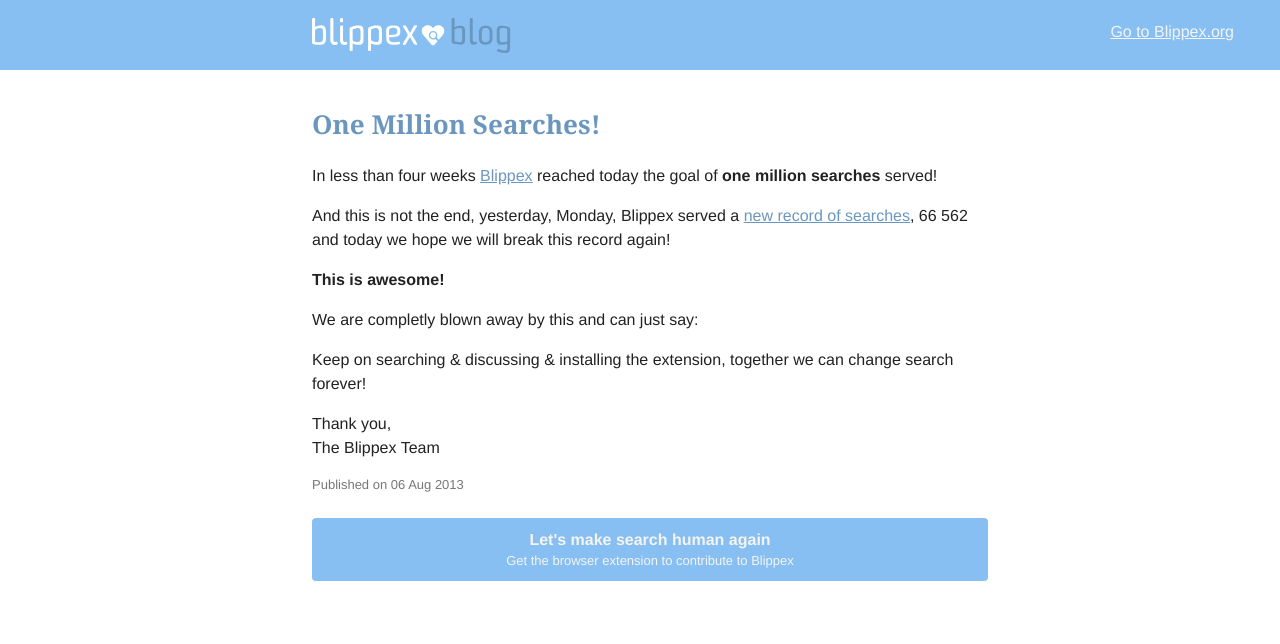
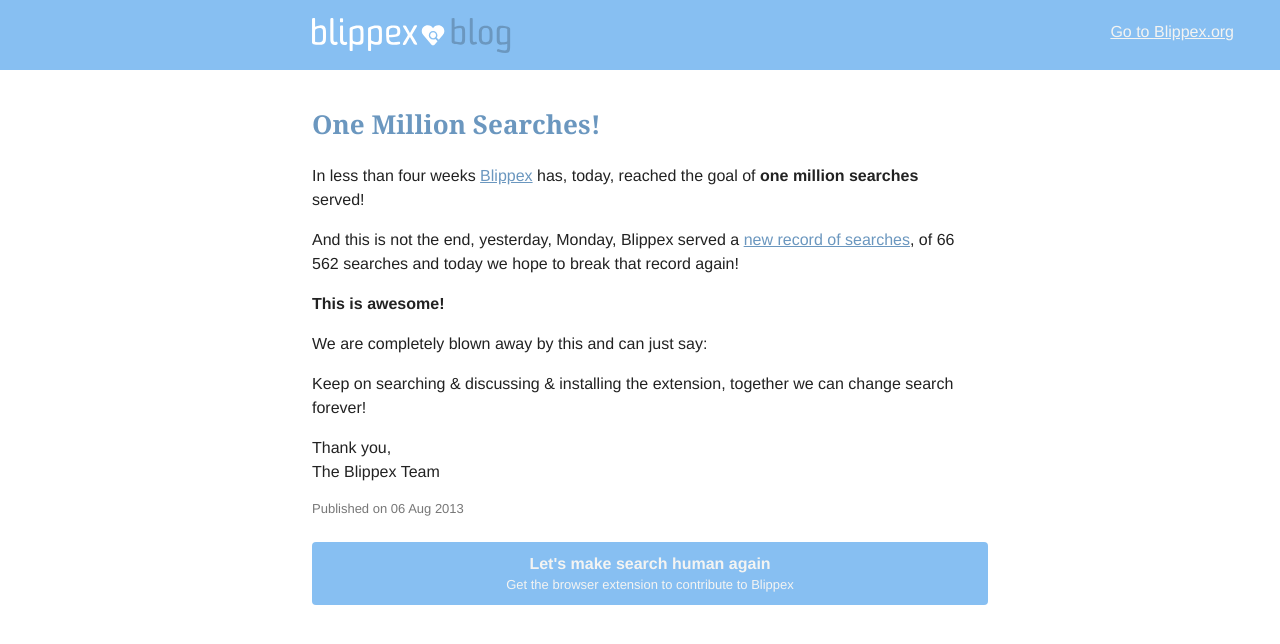
Before and after one commit to blippex/blippex.github.io, a Jekyll site: the page built from _posts/2013-08-06-one-million-searches.markdown, in a window 1280 px wide. Shown: the top 644 px of the page. Built offline with Jekyll 4.4.1, drawn with Linux system fonts in a browser that asks for light colours; comment, search, counter and statistics services are not loaded.

Commit message:
added brendans changes.
Signed-off-by: Max Kossatz <mk@archify.com>

```diff
--- a/_posts/2013-08-06-one-million-searches.markdown
+++ b/_posts/2013-08-06-one-million-searches.markdown
@@ -5,13 +5,13 @@
 categories: updates
 ---
 
-In less than four weeks [Blippex](https://www.blippex.org) reached today the goal of **one million searches** served!
+In less than four weeks [Blippex](https://www.blippex.org)  has, today, reached the goal of **one million searches** served!
 
-And this is not the end, yesterday, Monday, Blippex served a [new record of searches](https://www.blippex.org/status), 66 562 and today we hope we will break this record again!
+And this is not the end, yesterday, Monday, Blippex served a [new record of searches](https://www.blippex.org/status),  of 66 562 searches and today we hope to break that record again!
 
 **This is awesome!**
 
-We are completly blown away by this and can just say:
+We are completely blown away by this and can just say:
 
 Keep on searching & discussing & installing the extension, together we can change search forever!
 
```
